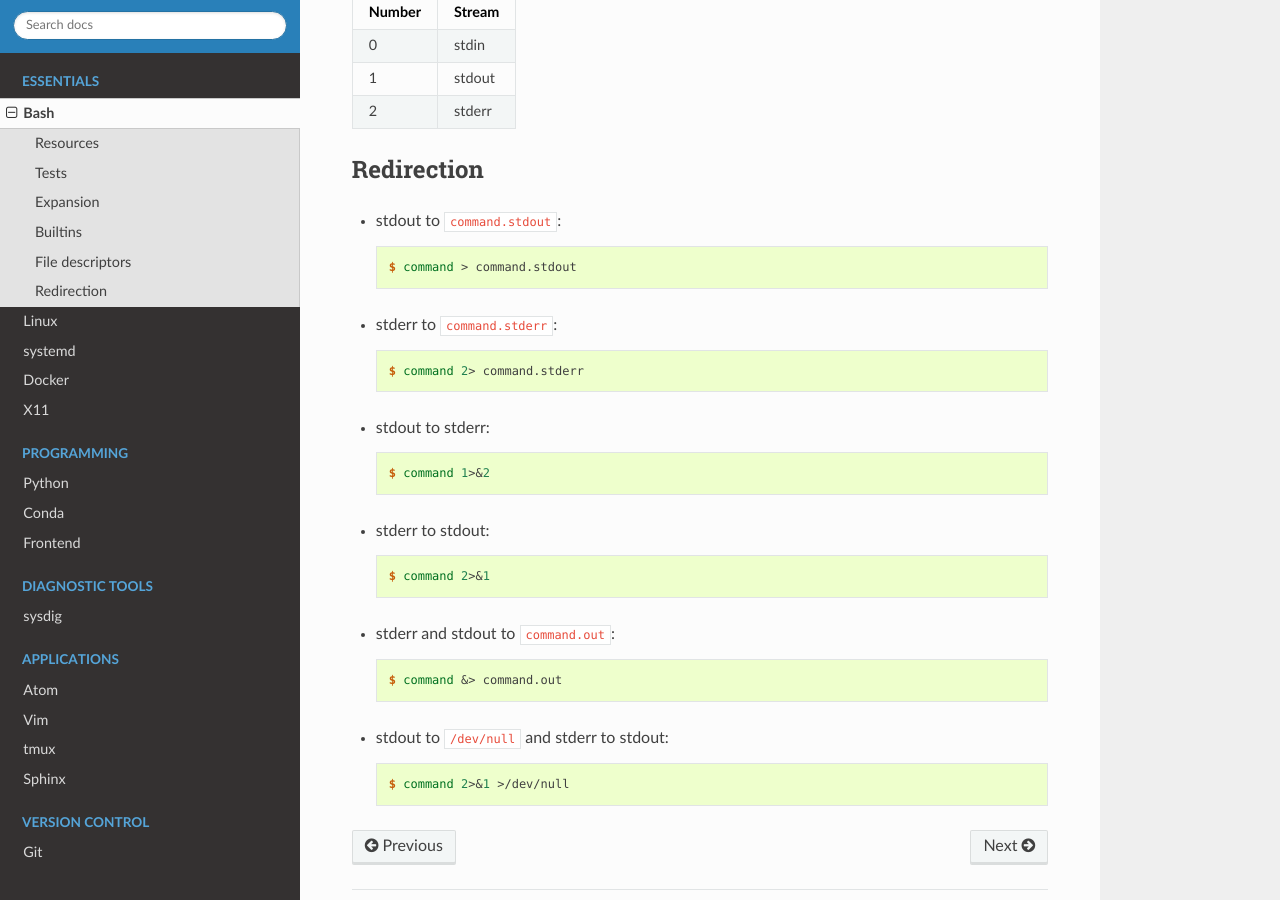
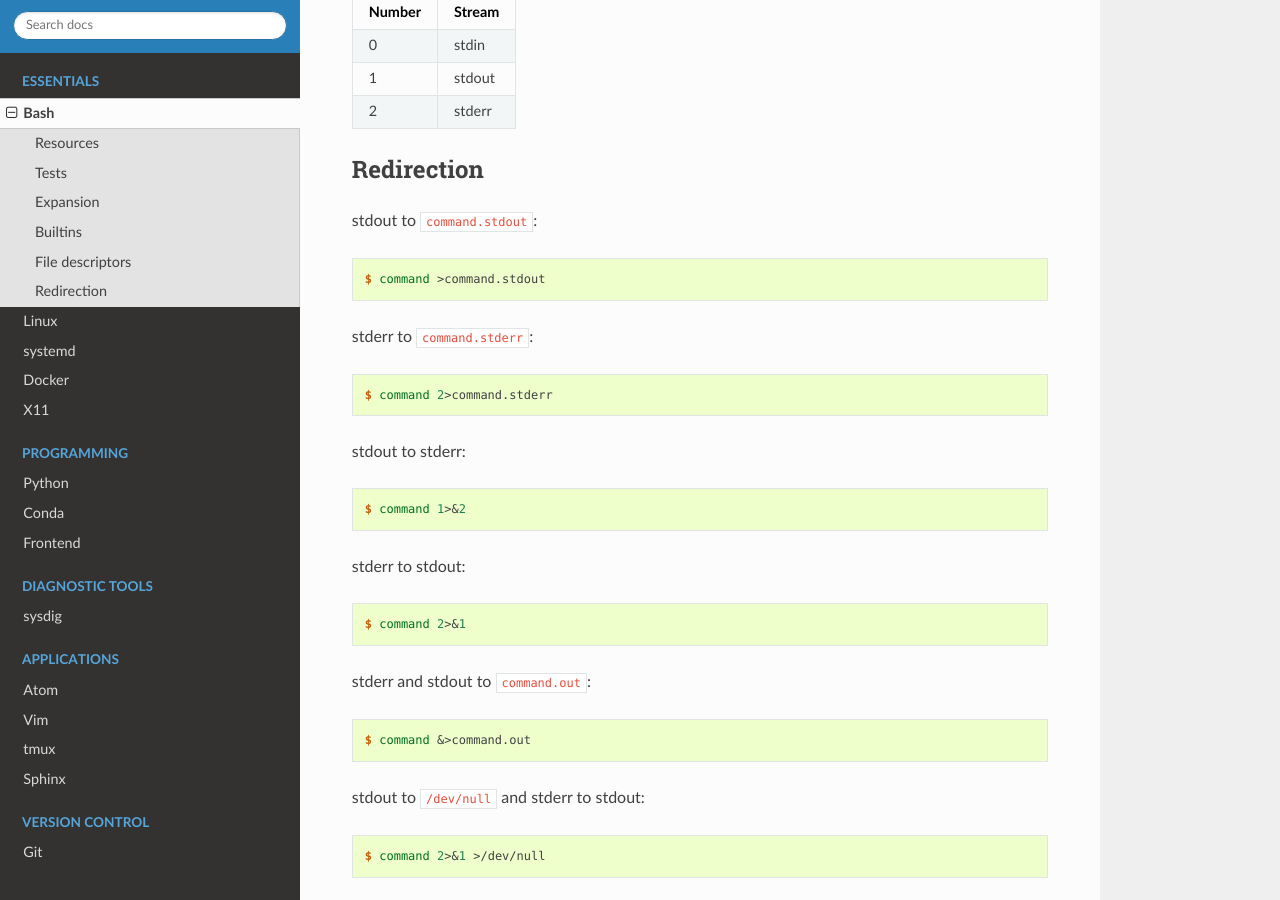
Before and after one commit to heterotopian/technotes, a Sphinx documentation site: the page built from source/bash.rst, in a window 1280 px wide and 900 px high, scrolled down 1060 px. Built offline with Sphinx 7.4.7 and the Read the Docs theme 2.0.0, drawn with Linux system fonts in a browser that asks for light colours.

Commit message:
Don't use bullets for code blocks

```diff
--- a/source/bash.rst
+++ b/source/bash.rst
@@ -102,26 +102,26 @@ Wikipedia: `Standard streams <https://en.wikipedia.org/wiki/Standard_streams>`_
 Redirection
 ===========
 
-- stdout to ``command.stdout``::
+stdout to ``command.stdout``::
 
-    $ command > command.stdout
+    $ command >command.stdout
 
-- stderr to ``command.stderr``::
+stderr to ``command.stderr``::
 
-    $ command 2> command.stderr
+    $ command 2>command.stderr
 
-- stdout to stderr::
+stdout to stderr::
 
     $ command 1>&2
 
-- stderr to stdout::
+stderr to stdout::
 
     $ command 2>&1
 
-- stderr and stdout to ``command.out``::
+stderr and stdout to ``command.out``::
 
-    $ command &> command.out
+    $ command &>command.out
 
-- stdout to ``/dev/null`` and stderr to stdout::
+stdout to ``/dev/null`` and stderr to stdout::
 
     $ command 2>&1 >/dev/null
```
